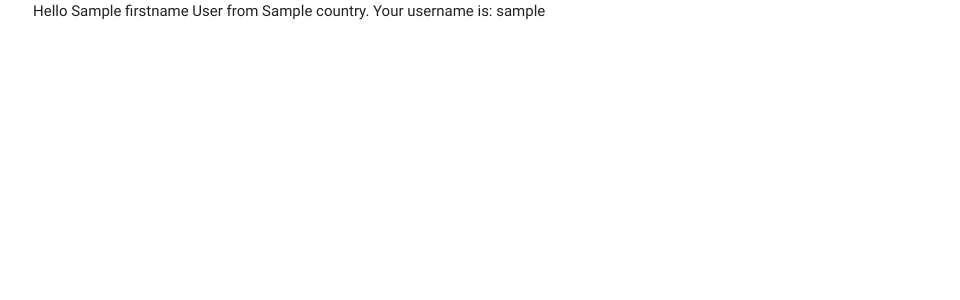
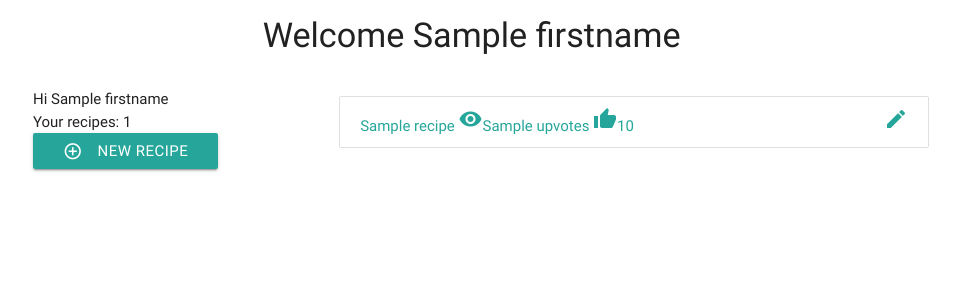
Before and after one commit to Kash1503/data-centric-development, a Flask app: a page that uses templates/user.html in a window 1280 px wide. Shown: the top 300 px of the page, without its empty margins (159-1119 px from the left). Run offline with Flask 2, Linux system fonts and the light colour scheme; a database or web service that is not in the repository returns one stand-in record (values such as "Sample title"); some libraries are stand-ins or nearby versions.

Commit message:
Add basic user page, displaying users recipes and option to add new recipe

```diff
--- a/app.py
+++ b/app.py
@@ -38,10 +38,14 @@ def user_page(username):
 # Query all of the information for the user and then render the
 # 'user.html' template, passing in the result from the query
 
-    # Search for the user in user collection using the username passed into user_page function and store in a variable
-    result = mongo.db.user.find_one({'username': username.lower()})
+    # Search for the user in user collection using the username passed
+    # into user_page function and store returned dict in a variable
+    user_data = mongo.db.user.find_one({'username': username.lower()})
 
-    return render_template('user.html', user_data=result)
+    # Search for the recipes created by the user and store information in a variable
+    recipes = mongo.db.recipes.find({'user': username.lower()})
+
+    return render_template('user.html', user_data=user_data, recipes=recipes)
 
 
 # Functions, queries and redirects
--- a/templates/user.html
+++ b/templates/user.html
@@ -1,5 +1,27 @@
 {% extends 'base.html' %} {% block content %}
 
-<div>Hello {{user_data.firstname.capitalize()}} {{user_data.lastname.capitalize()}} from {{user_data.country.capitalize()}}. Your username is: {{user_data.username}}</div>
+<div class="row">
+    <div class="col s9 offset-s3">
+        <h4>Welcome {{user_data.firstname.capitalize()}}</h4>
+    </div>
+</div>
+<div class="row">
+    <div class="col s4">
+        <div>
+            Hi {{user_data.firstname.capitalize()}}<br> Your recipes: {{recipes.count()}}
+        </div>
+        <a class="waves-effect waves-light btn"><i class="material-icons left">add_circle_outline</i>New Recipe</a>
+    </div>
 
+    <div class="col s8">
+        <div class="collection">
+            {% for recipe in recipes %}
+            <a href="#" class="collection-item">
+                {{recipe.title}}<i class="material-icons right">edit</i>
+                <i class="material-icons">remove_red_eye</i>{{recipe.upvotes}}
+                <i class="material-icons">thumb_up</i>{{recipe.views}}
+            </a> {% endfor %}
+        </div>
+    </div>
+</div>
 {% endblock %}
```
